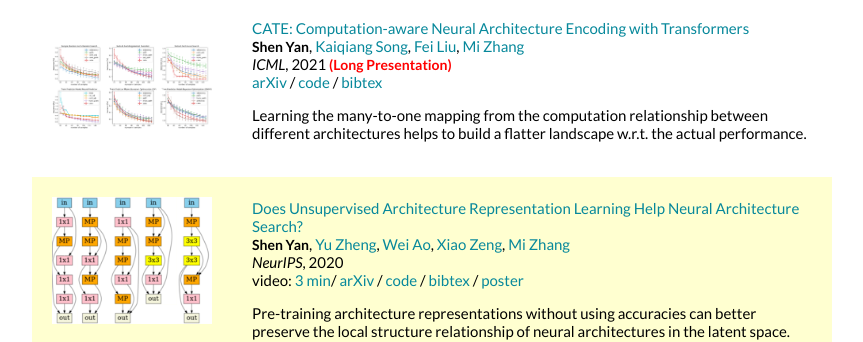
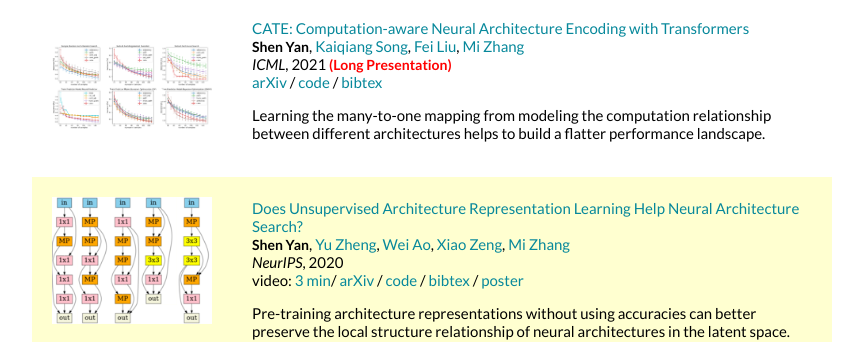
Before and after one commit to shenyann/shenyann.github.io, a Jekyll site: the page built from _posts/2016-06-07-cs231a.markdown, in a window 1280 px wide and 900 px high, scrolled down 407 px. Shown: the part 154-496 px from the top of the window, without its empty margins (208-1071 px from the left). Built offline with Jekyll 4.4.1, drawn with Linux system fonts in a browser that asks for light colours.

Commit message:
code update

```diff
--- a/_layouts/default.html
+++ b/_layouts/default.html
@@ -83,7 +83,7 @@
               <a href="https://github.com/MSU-MLSys-Lab/CATE">code</a> /
               <a href="data/yan2021cate.bib">bibtex</a>
               <p></p>
-              <p>Learning the many-to-one mapping from the computation relationship between different architectures helps to build a flatter landscape w.r.t. the actual performance.</p>
+              <p>Learning the many-to-one mapping from modeling the computation relationship between different architectures helps to build a flatter performance landscape.</p>
             </td>
           </tr>
 
```
